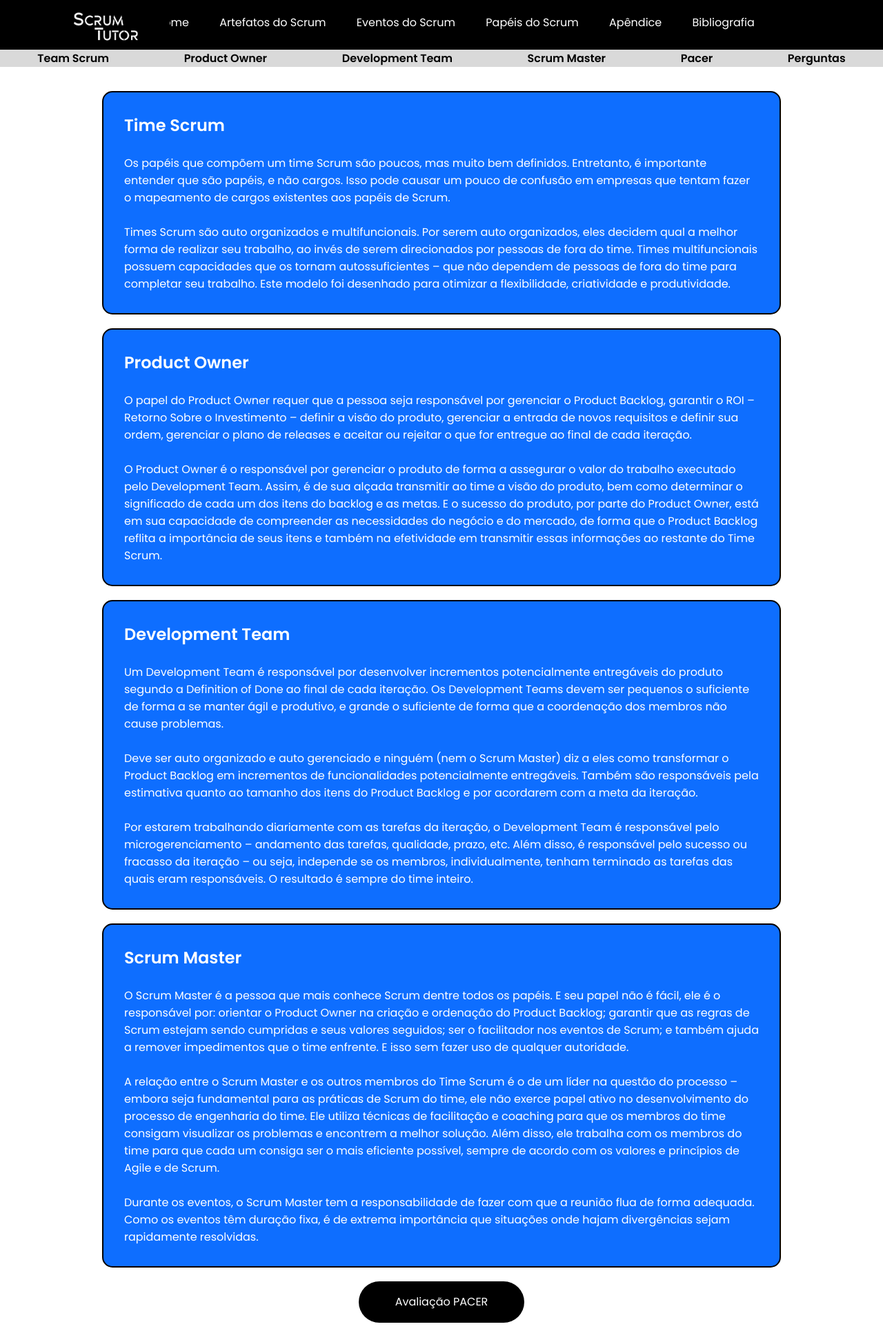
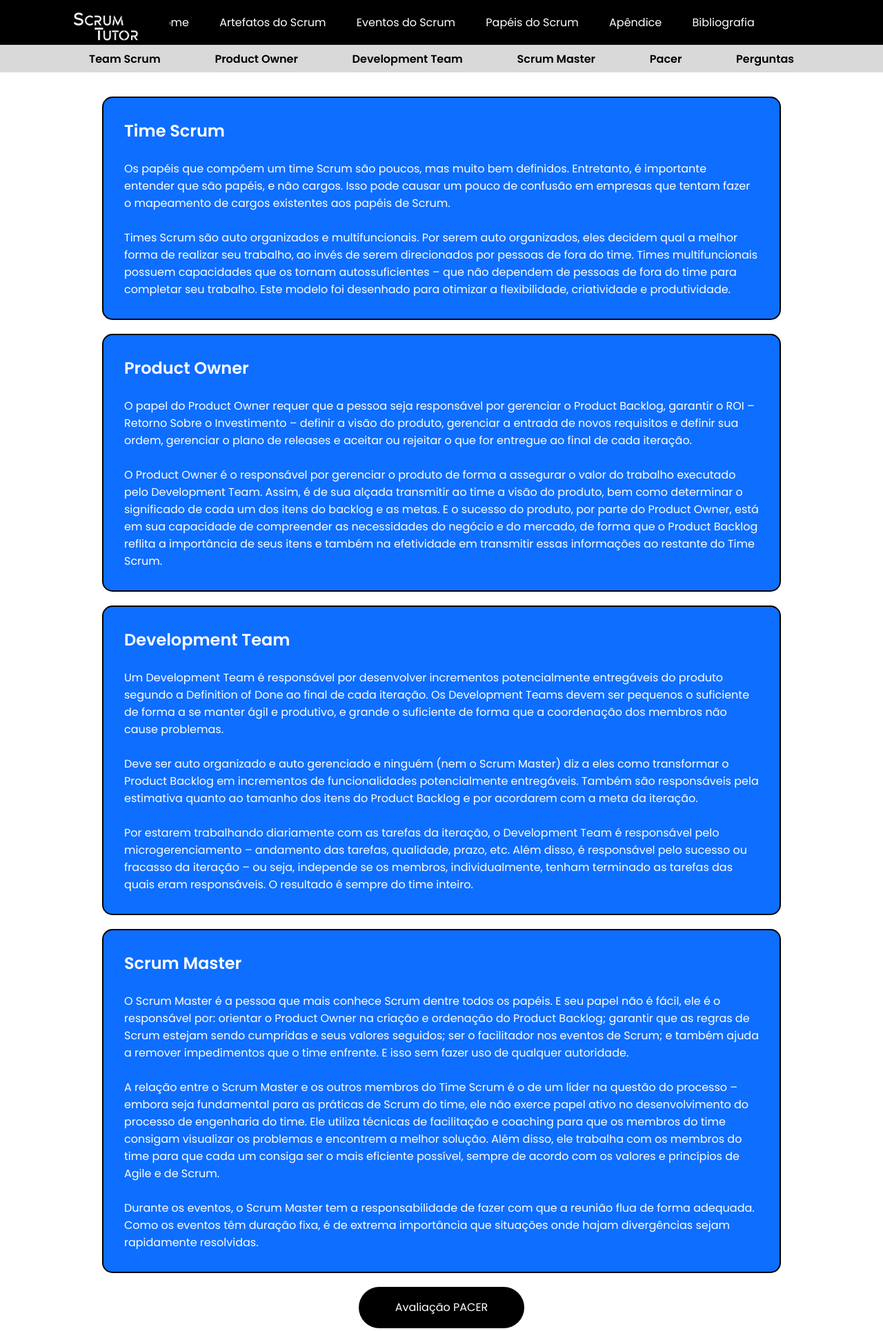
Before and after one commit to Phoenix-Team-Fatec/ScrumTutor, a Flask app: a page that uses SPRINT 2/templates/base.html in a window 1280 px wide. Shown: the top 1930 px of the page at 69% size. Run offline with Flask 3, Linux system fonts and the light colour scheme.

Commit message:
UPDATE Design
Otimização do design do site, arrumando a bibliografia, submenu, perguntas.

```diff
--- a/SPRINT 2/static/CSS/style.css
+++ b/SPRINT 2/static/CSS/style.css
@@ -11,7 +11,6 @@
 *{
     margin: 0;
     font-family: 'Poppins';
-    overflow-x: hidden;
   }
 
 body{
@@ -88,11 +87,14 @@ nav{
     border: 0px red solid;
 }
 .submenu{
+    height: 40px;
+    padding: 0 7%;
     background-color: #D9D9D9;
     border: 0px red solid;
     display: flex;
     justify-content:space-around;
     flex-direction: row;
+    align-items: center;
 
 
 }
@@ -100,6 +102,7 @@ nav{
     color: black;
     text-decoration:none;
     font-weight: bold;
+
 
 
 }
@@ -498,7 +501,7 @@ top: 12%;
 
 }
 .imagem_web{
-    padding-right: 110%;
+
     position: absolute;
 }
 .texto_livro{
@@ -530,6 +533,7 @@ top: 12%;
     border-radius: 6px;
     margin-bottom: 1rem;
     margin: 25px 0;
+    cursor: pointer;
 }
 
 .choice-prefix{
--- a/SPRINT 2/templates/index.html
+++ b/SPRINT 2/templates/index.html
@@ -14,7 +14,7 @@
       <section class="carousel__cards">
         <div class="carousel__cards_item"><h2>TRANSPARÊNCIA</h2><p>Todos os envolvidos devem ser diretos, transaparentes e confiarem uns nos outros</p><p>Todos devem conhecer os objetivos do projeto e colaborar para que este seja alcançado.</p></div>
         <div class="carousel__cards_item"><h2>INSPEÇÃO</h2><p>Verificações sobre o produto, processos, aspectos comportamentais das pessoas e boas práticas devem ser feitos constantemente.</p></div>
-        <div class="carousel__cards_item"><h2>ADAPTÇÃO</h2><p>O projeto deve ser adaptado às mudanças que porventura possam ocorrer proveniente de necessidade do negócio do cliente.</p></div>
+        <div class="carousel__cards_item"><h2>ADAPTAÇÃO</h2><p>O projeto deve ser adaptado às mudanças que porventura possam ocorrer proveniente de necessidade do negócio do cliente.</p></div>
       </section>
     </section>
     <section>
```
